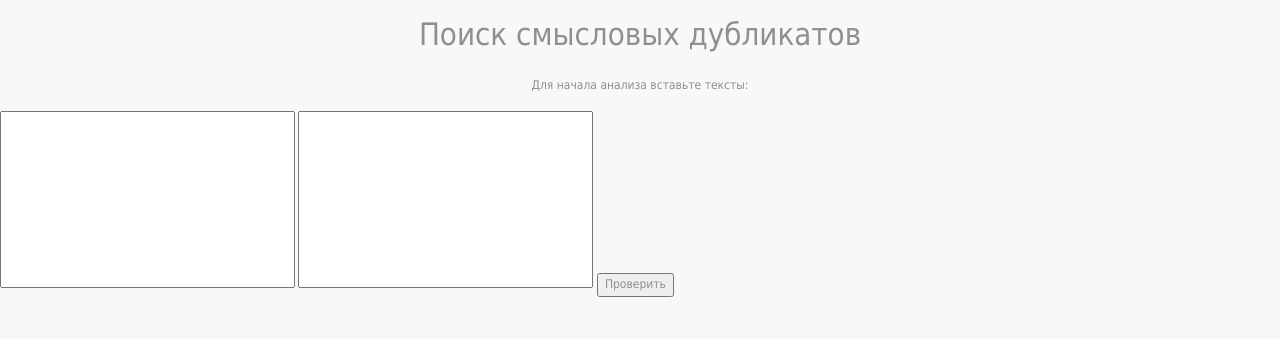
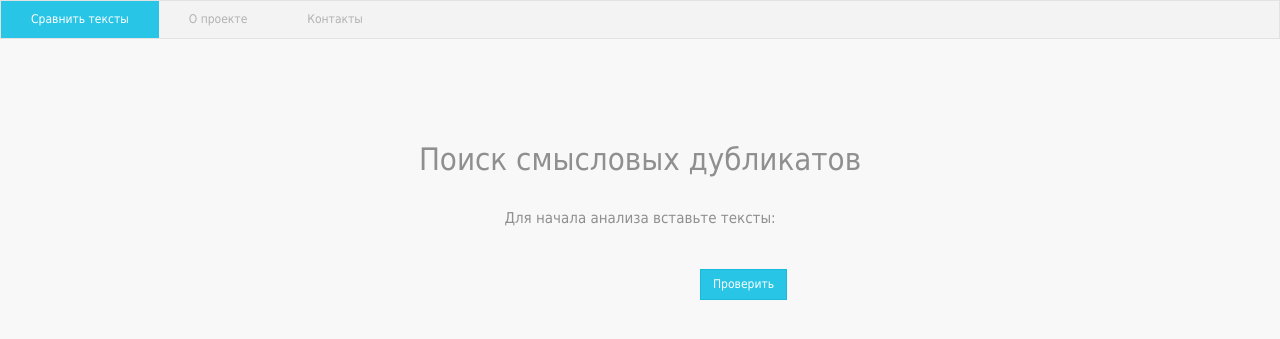
Before and after one commit to semanticduplicates/sdsw, a Flask app: page / in a window 1280 px wide. Shown: the top 339 px of the page. Run offline with Flask 2, Linux system fonts and the light colour scheme.

Commit message:
implemented bootstrap

```diff
--- a/demo-web/templates/index.html
+++ b/demo-web/templates/index.html
@@ -1,20 +1,46 @@
 <!DOCTYPE html>
 <html lang="en">
 <head>
-    <meta charset="UTF-8">
-    <title>Сравнить тексты</title>
-    <link rel="stylesheet" href="/static/css/style.css">
+	<title>Семантический анализ текстов</title>
+	<meta name="viewport" content="width=device-width, initial-scale=1.0" charset='UTF-8'>
+	<link href="/static/css/style.css" rel="stylesheet">
 </head>
 <body>
-    <div class="headings" align="center">
-    <h1>Поиск смысловых дубликатов</h1><br>
-    Для начала анализа вставьте тексты:
-    </div>
-    <br>
-    <form action='/' method='post' enctype="multipart/form-data">
-        <textarea name="text1" rows=10 cols=50 class="leftcol"></textarea>
-        <textarea name="text2" rows=10 cols=50 class="rightcol"></textarea>
-     <button type="submit" class="submit">Проверить</button></center>
-    </form>
+<nav class="navbar navbar-default" role="navigation">
+	<ul class="nav navbar-nav">
+		<li class="active"><a href="/home/">Сравнить тексты</a></li>
+		<li><a href="/about/">О проекте</a></li>
+		<li><a href="/contact/">Контакты</a></li>
+	</ul>
+</nav>
+</nav>
+{% block content %}
+<br>
+<br>
+<br>
+<br>
+<div class="container-fluid">
+	<div class="row">
+		<div class="col-md-384">
+			<center><h1>Поиск смысловых дубликатов</h1><br>
+			<h4>Для начала анализа вставьте тексты:</h4></center><br>
+		</div>
+		<form action='/' method='post' enctype="multipart/form-data">
+
+		<div class="col-md-128 col-md-offset-72">
+			<text name="text1" rows=10 cols=50></text>
+		</div>
+		<div class="col-md-160">
+			<text name="text2" rows=10 cols=50></text>
+		<br>
+		</div>
+		<div class="col-md-offset-210">
+			<button type="submit" class="btn btn-primary">Проверить</button>
+		</div>
+		</div>
+		</form>
+	</div>
+</div>
 </body>
 </html>
+{% endblock %}
```
Also changed, not shown: demo-web/templates/results.html (+31 -23 lines).
